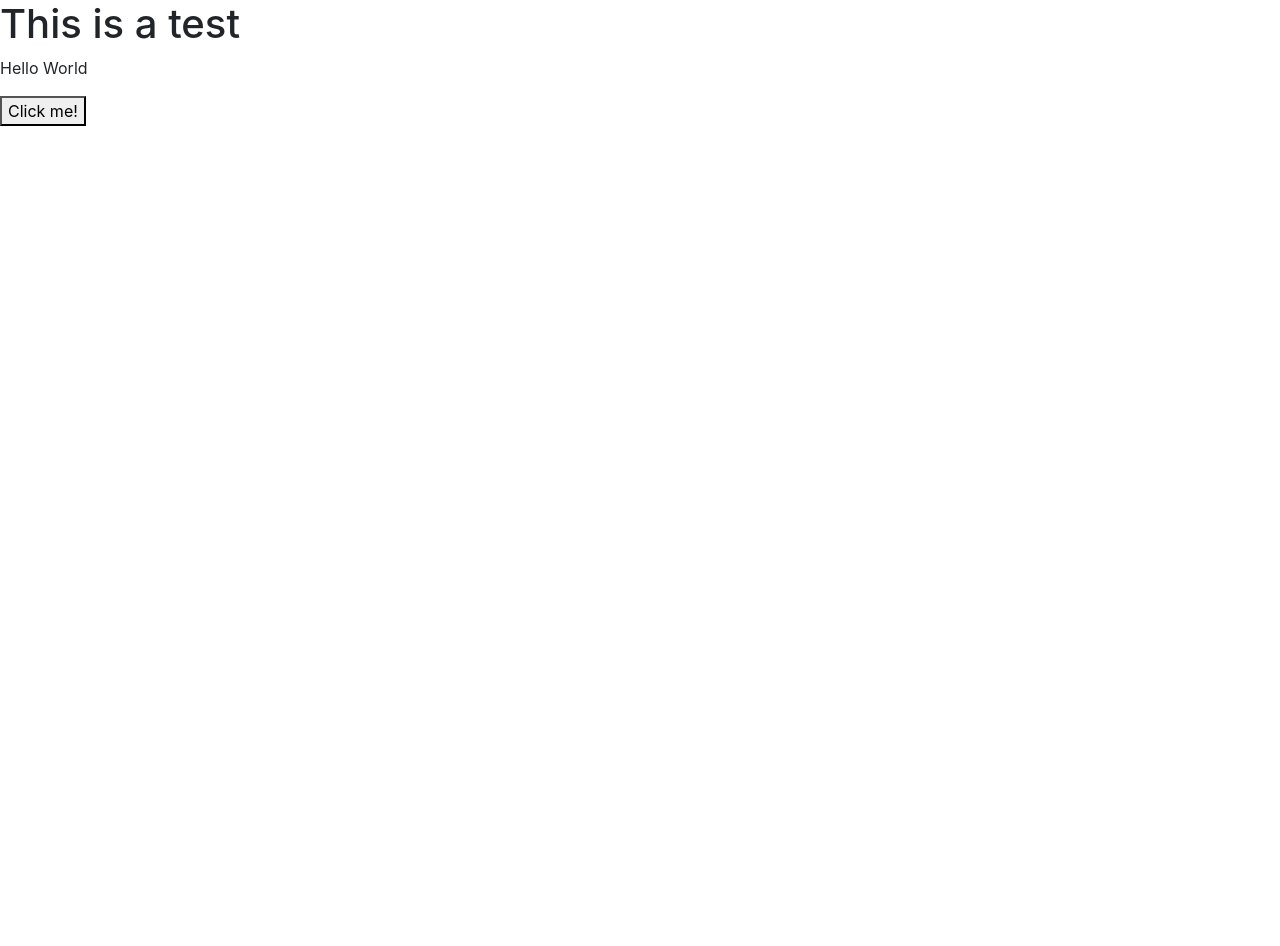
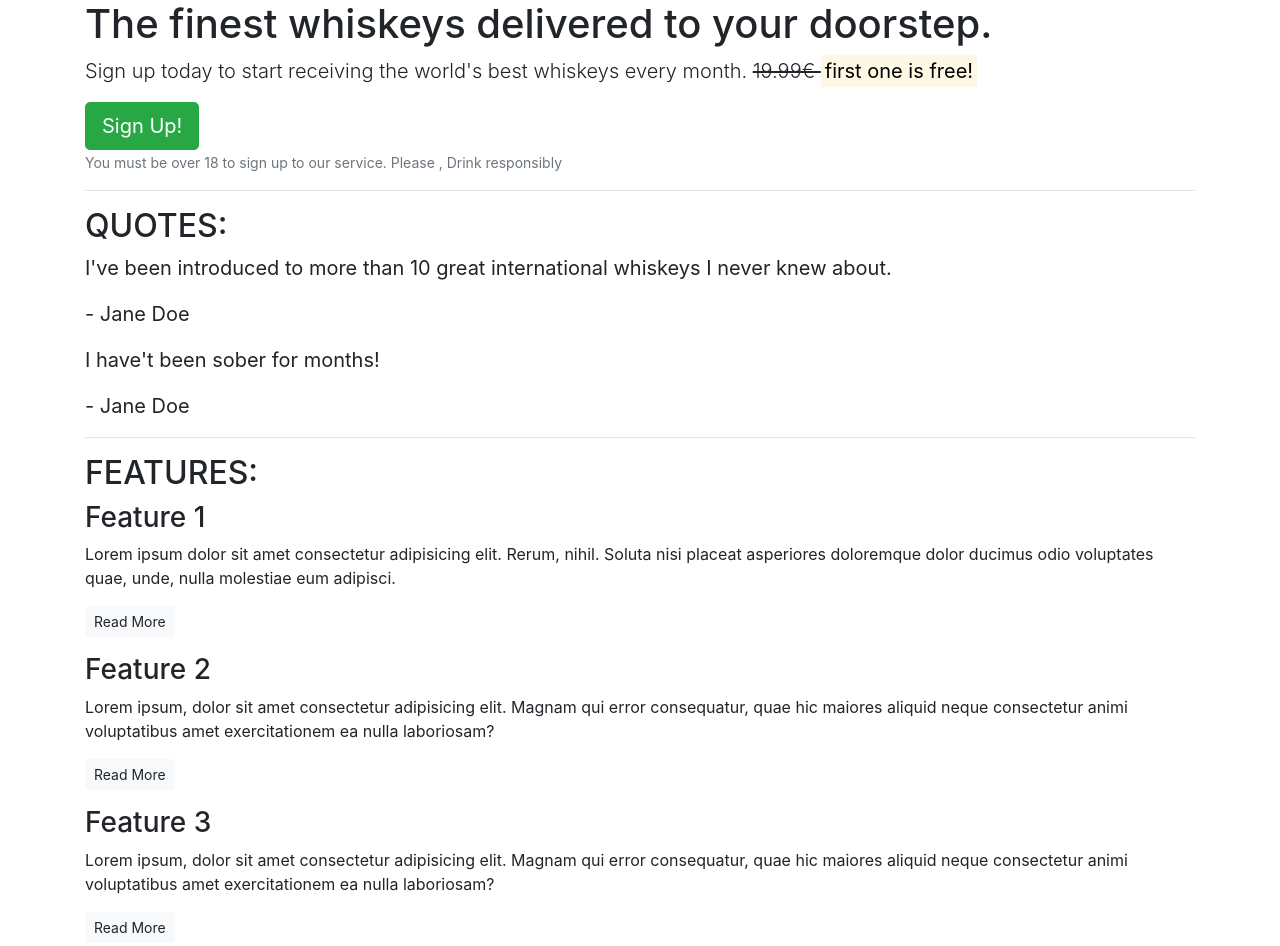
Before and after one commit to Karlox01/Learning_Bootstrap, a plain HTML site: page index.html in a window 1280 px wide. Before the commit the page ends 800 px from the top, so only its background shows below. Drawn offline with nearby package versions, Linux system fonts and the light colour scheme.

Commit message:
learning how to use bootstrap

```diff
--- a/index.html
+++ b/index.html
@@ -4,13 +4,87 @@
     <meta charset="UTF-8">
     <meta http-equiv="X-UA-Compatible" content="IE=edge">
     <meta name="viewport" content="width=device-width, initial-scale=1.0">
-    <title>Document</title>
+    <title>Whiskey Drop | Taste a new whiskey every month</title>
     <link rel="stylesheet" href="https://cdn.jsdelivr.net/npm/bootstrap@4.6.2/dist/css/bootstrap.min.css" integrity="sha384-xOolHFLEh07PJGoPkLv1IbcEPTNtaed2xpHsD9ESMhqIYd0nLMwNLD69Npy4HI+N" crossorigin="anonymous">
     <script src="https://cdn.jsdelivr.net/npm/bootstrap@4.6.2/dist/js/bootstrap.bundle.min.js" integrity="sha384-Fy6S3B9q64WdZWQUiU+q4/2Lc9npb8tCaSX9FK7E8HnRr0Jz8D6OP9dO5Vg3Q9ct" crossorigin="anonymous"></script>
 </head>
 <body>
-    <h1>This is a test</h1>
-    <p>Hello World</p>
-    <button>Click me!</button>
+    <article class="container">
+        <!--Callout -->
+        <section class="callout">
+            <h1>The finest whiskeys delivered to your doorstep.</h1>
+            <p class="lead">Sign up today to start receiving the world's best whiskeys every month.
+                <s>
+                    19.99€
+                </s>
+                <strong>
+                    <mark>first one is free!</mark>
+                </strong>
+            </p>
+                <button class="btn btn-success btn-lg">
+                    Sign Up!
+                </button>
+                <p class="text-muted">
+                    <small>
+                        You must be over 18 to sign up to our service. Please , Drink responsibly
+                    </small>
+                </p>
+        </section>
+        <!-- /. callout -->
+        <hr>
+
+        <!--Quotes-->
+        <section class="quotes">
+            <h2 class="text-uppercase">Quotes:</h2>
+            <blockquote class="blockquote">
+                <p>I've been introduced to more than 10 great international whiskeys I never
+                    knew about.
+                </p>
+                <p> - Jane Doe</p>
+            </blockquote>
+            <blockquote class="blockquote">
+                <p>I have't been sober for months!</p>
+                <p>- Jane Doe</p>
+            </blockquote>
+        </section>
+        <!--/. quotes-->
+        <hr>
+
+        <!-- Features-->
+        <section class="features">
+            <h2 class="text-uppercase">Features:</h2>
+            <div class="feature">
+                <h3>Feature 1</h3>
+                <p>Lorem ipsum dolor sit amet consectetur adipisicing elit. Rerum, nihil.
+                    Soluta nisi placeat asperiores doloremque dolor ducimus odio
+                    voluptates quae, unde, nulla molestiae eum adipisci.
+                </p>
+                <p>
+                    <a class="btn btn-sm btn-light" href=""> Read More </a>
+                </p>
+            </div>
+            <div class="feature">
+                <h3>Feature 2</h3>
+                <p>Lorem ipsum, dolor sit amet consectetur adipisicing elit. Magnam qui error consequatur,
+                    quae hic maiores aliquid neque consectetur animi voluptatibus amet
+                    exercitationem ea nulla laboriosam?
+                </p>
+                <p>
+                    <a class="btn btn-sm btn-light" href=""> Read More </a>
+                </p>
+            </div>
+            <div class="feature">
+                <h3>Feature 3</h3>
+                <p>Lorem ipsum, dolor sit amet consectetur adipisicing elit. Magnam qui error consequatur,
+                    quae hic maiores aliquid neque consectetur animi voluptatibus amet
+                    exercitationem ea nulla laboriosam?
+                </p>
+                <p>
+                    <a class="btn btn-sm btn-light" href=""> Read More </a>
+                </p>
+            </div>
+        </section>
+    </article>
+
 </body>
 </html>
```
